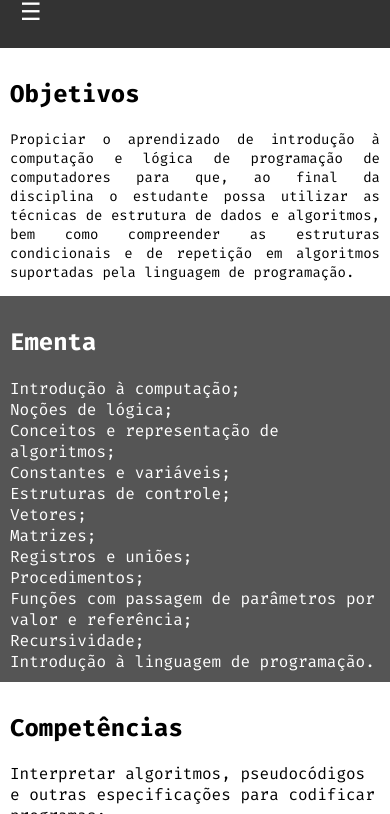
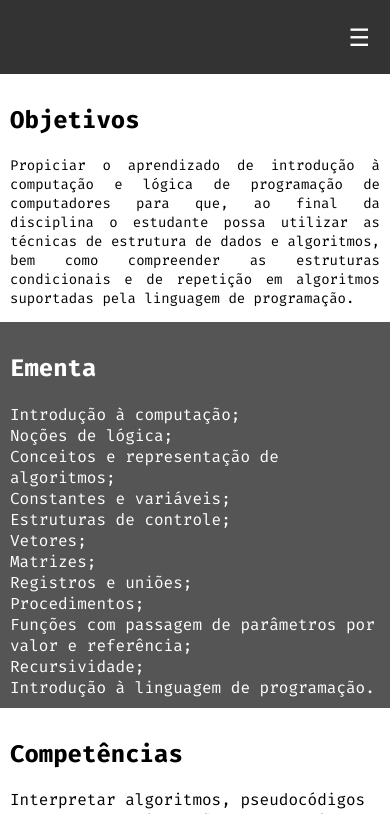
Before and after one commit to luizadealencar/escola, a plain HTML site: page index.html in a window 390 px wide. Shown: the part 108-922 px from the top of the page. Drawn offline with Linux system fonts and the light colour scheme.

Commit message:
refactor: hamburger na direita

```diff
--- a/style.css
+++ b/style.css
@@ -269,6 +269,8 @@ tr:nth-child(odd) {
     font-size: 24px;
     cursor: pointer;
     display: block;
+    margin-top: 36px;
+    text-align: end;
   }
 
   .navbar {
```
